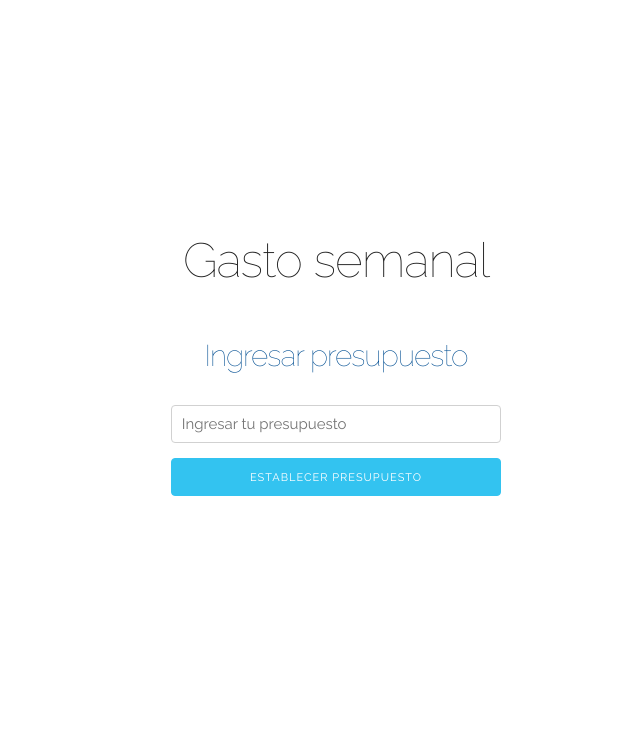
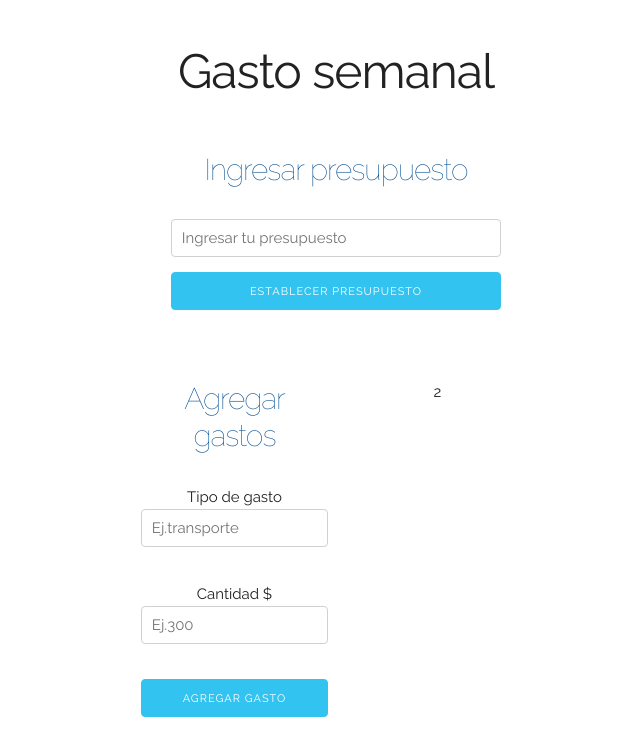
Before and after one commit to topoescobar/control-gastos, a React (Vite) app: page / in a window 1280 px wide. Shown: the top 756 px of the page, without its empty margins (304-944 px from the left). Built offline with nearby package versions, Linux system fonts and the light colour scheme.

Commit message:
formulario ingreso de gastos

```diff
--- a/src/App.jsx
+++ b/src/App.jsx
@@ -3,11 +3,12 @@
 import viteLogo from '/vite.svg'
 import './App.css'
 import Pregunta from './components/Pregunta'
+import Formulario from './components/Formulario'
 
 function App() {
 
   const [presupuesto, setPresupuesto] = useState(0)
-  const [resto, setResto ] = useState(0)
+  const [resto, setResto] = useState(0)
   return (
     <>
       <div className="container">
@@ -15,11 +16,21 @@
 
         <div className="contenido-principal">
           <Pregunta
-          setPresupuesto = {setPresupuesto}
-          setResto = {setResto}
+            setPresupuesto={setPresupuesto}
+            setResto={setResto}
           ></Pregunta>
 
         </div>
+
+        <div className="row">
+            <div className="one-half column">
+              <Formulario></Formulario>
+
+            </div>
+            <div className="one-half column">
+              2
+            </div>
+          </div>
 
       </div>
 
--- /dev/null
+++ b/src/components/Formulario.jsx
@@ -0,0 +1,33 @@
+import React from 'react'
+
+const Formulario = () => {
+  return (
+    <form >
+        <h2> Agregar gastos </h2>
+        <div className="campo">
+            <label> Tipo de gasto
+                <input type="text"
+                className='u-full-width'
+                placeholder='Ej.transporte'
+                />
+            </label>
+        </div>
+        <div className="campo">
+            <label> Cantidad $
+                <input type="number"
+                className='u-full-width'
+                placeholder='Ej.300'
+                />
+            </label>
+        </div>
+
+        <input type="submit"
+        className='button-primary u-full-width'
+        value='Agregar gasto'
+         />
+
+    </form>
+  )
+}
+
+export default Formulario
--- a/src/index.css
+++ b/src/index.css
@@ -29,6 +29,7 @@
   place-items: center;
   min-width: 320px;
   min-height: 100vh;
+  color: --root;
 }
 header {
   margin: 30px 0;
@@ -36,7 +37,8 @@
 
 h1 {
   font-size: 3.2em;
-  line-height: 1.1;
+  /* line-height: 2; */
+  font-weight: 500;
 }
 
 h2 {
```
